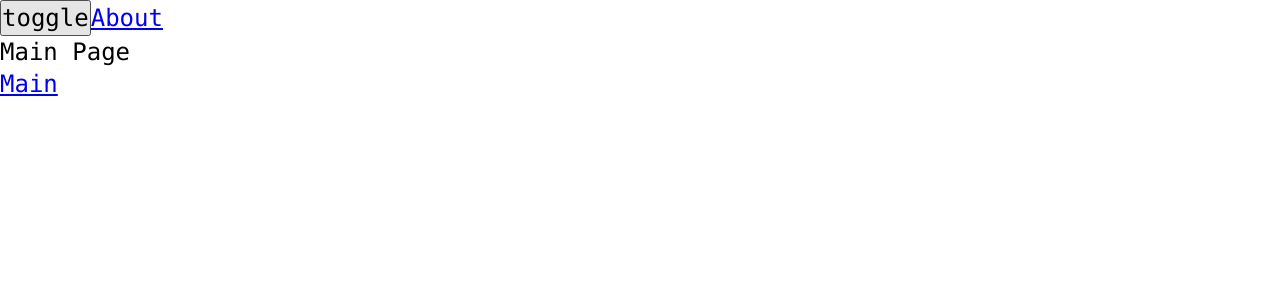
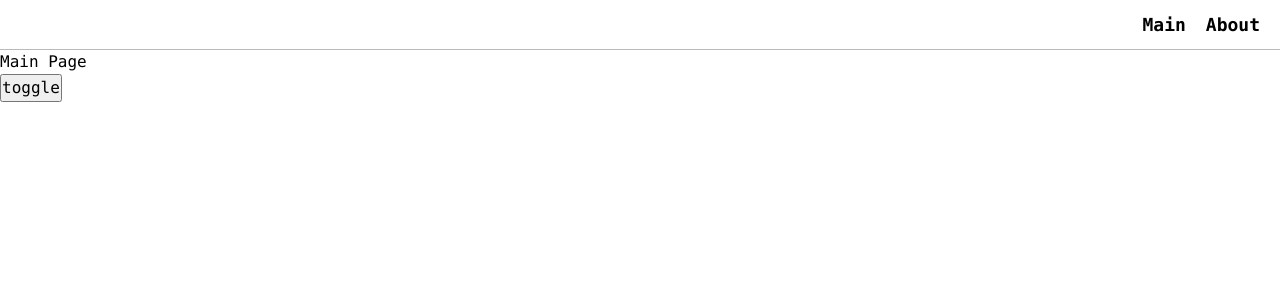
Before and after one commit to DK-AC/production_project, a React app: page / in a window 1280 px wide. Shown: the top 300 px of the page. Built offline with nearby package versions, Linux system fonts and the light colour scheme.

Commit message:
add navbar appLink

```diff
--- a/src/app/App.tsx
+++ b/src/app/App.tsx
@@ -1,9 +1,9 @@
 import React from 'react'
-import {Link} from 'react-router-dom'
 import './styles/index.scss'
 import {classNames} from 'shared/lib/classNames'
 import {useTheme} from 'app/providers/themeProvider'
 import {AppRouter} from 'app/providers/router/AppRouter'
+import {Navbar} from 'widgets/navbar'
 
 
 export const App = () => {
@@ -12,10 +12,9 @@ export const App = () => {
 
   return (
     <div className={classNames('app', {}, [theme])}>
+      <Navbar/>
+      <AppRouter/>
       <button onClick={toggleTheme}>toggle</button>
-      <Link to={'/about'}>About</Link>
-      <AppRouter/>
-      <Link to={'/'}>Main</Link>
     </div>
   )
 }
--- a/src/app/styles/index.scss
+++ b/src/app/styles/index.scss
@@ -4,7 +4,7 @@
 @import "themes/dark";
 
 .app {
-  font: var(--font-l);
+  font: var(--font-m);
   min-height: 100vh;
 
   background: var(--bg-color);
--- a/src/app/styles/themes/dark.scss
+++ b/src/app/styles/themes/dark.scss
@@ -1,4 +1,7 @@
 .app.dark {
   --bg-color: black;
+  --inverted-bg-color: white;
+
   --primary-color: white;
+  --secondary-color: black;
 }
--- a/src/app/styles/themes/light.scss
+++ b/src/app/styles/themes/light.scss
@@ -1,4 +1,7 @@
 .app.light {
   --bg-color: white;
+  --inverted-bg-color: black;
+
   --primary-color: black;
+  --secondary-color: white;
 }
--- a/src/app/styles/variables/global.scss
+++ b/src/app/styles/variables/global.scss
@@ -10,4 +10,5 @@
   --font-l: var( --font-size-l) / var(--font-line-l) var(--font-family);
 
 
+  --navbar-height: 50px;
 }
--- a/src/shared/lib/classNames.ts
+++ b/src/shared/lib/classNames.ts
@@ -1,9 +1,9 @@
 type ModsType = Record<string, boolean | string>
 
-export const classNames = (cls: string, mods: ModsType, additional: string[]): string => {
+export const classNames = (cls: string, mods: ModsType = {}, additional: string[] = []): string => {
   return [
     cls,
-    ...additional,
+    ...additional.filter(Boolean),
     ...Object.entries(mods)
       .filter(([className, value]) => Boolean(value))
       .map(([className]) => className)
--- /dev/null
+++ b/src/shared/ui/AppLink.module.scss
@@ -0,0 +1,12 @@
+.link {
+  color: var(--primary-color);
+  text-decoration: none;
+}
+
+.primary {
+  color: var(--primary-color);
+}
+
+.secondary {
+  color: var(--inverted-primary-color);
+}
--- /dev/null
+++ b/src/shared/ui/AppLink.tsx
@@ -0,0 +1,25 @@
+import React, {FC} from 'react'
+import {Link, LinkProps} from 'react-router-dom'
+import {classNames} from 'shared/lib/classNames'
+import cls from './AppLink.module.scss'
+
+type Props = {
+  theme?: AppLinkTheme
+} & LinkProps
+
+export enum AppLinkTheme {
+  PRIMARY = 'primary',
+  SECONDARY = 'secondary',
+}
+
+export const AppLink: FC<Props> = (props) => {
+  const {
+    to,
+    children,
+    className,
+    theme = AppLinkTheme.PRIMARY
+  } = props
+  return (
+    <Link to={to} className={classNames(cls.link, {}, [className, cls[theme]])}>{children}</Link>
+  )
+}
--- /dev/null
+++ b/src/widgets/navbar/index.ts
@@ -0,0 +1 @@
+export {Navbar} from './ui/Navbar'
--- /dev/null
+++ b/src/widgets/navbar/ui/Navbar.module.scss
@@ -0,0 +1,12 @@
+.navbar {
+  width: 100%;
+  height: var(--navbar-height);
+  display: flex;
+  align-items: center;
+  justify-content: flex-end;
+  border-bottom: 1px solid rgba(128, 128, 128, 0.54);
+  padding: 0 20px;
+  gap: 20px;
+  font-size: 18px;
+  font-weight: bold;
+}
--- /dev/null
+++ b/src/widgets/navbar/ui/Navbar.tsx
@@ -0,0 +1,13 @@
+import React from 'react'
+import {AppLink} from 'shared/ui/AppLink'
+import {classNames} from 'shared/lib/classNames'
+import cls from './Navbar.module.scss'
+
+export const Navbar = () => {
+  return (
+    <div className={classNames(cls.navbar, {}, [])}>
+      <AppLink to={'/'}>Main</AppLink>
+      <AppLink to={'/about'}>About</AppLink>
+    </div>
+  )
+}
```
